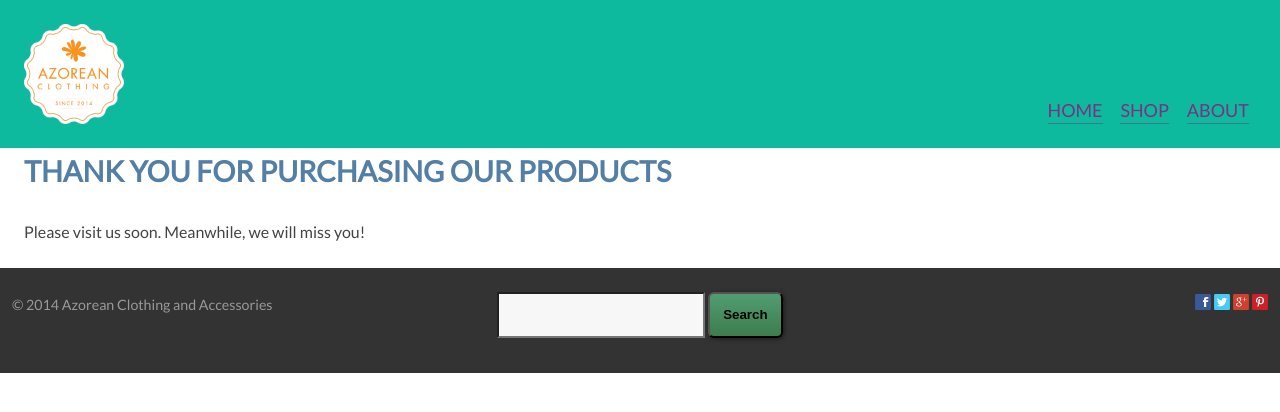
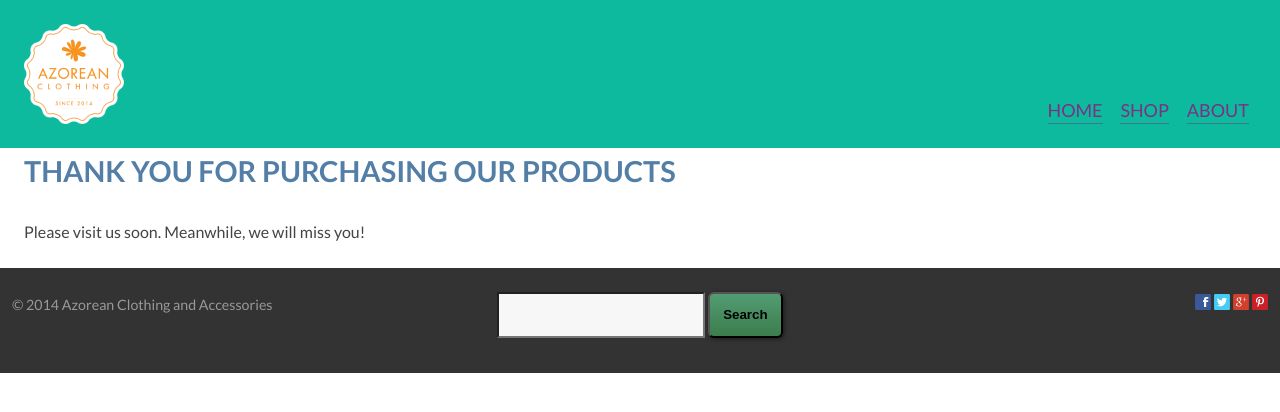
Before and after one commit to card0127/ecommerce-website, a Jekyll site: the page built from thank-you.html, in a window 1280 px wide. Shown: the top 412 px of the page. Built offline with Jekyll 4.4.1, drawn with Linux system fonts in a browser that asks for light colours; Markdown is read by kramdown in place of the engine named in the settings.

Commit message:
Added proper styling for Lato font

```diff
--- a/_layouts/default.html
+++ b/_layouts/default.html
@@ -6,7 +6,7 @@
 	<meta name="handheldfriendly" content="true">
 	<meta name="mobileoptimized" content="240">
 	<meta name="viewport" content="width=device-width,initial-scale=1">
-	<link href="http://fonts.googleapis.com/css?family=Lato" rel="stylesheet">
+	<link href='http://fonts.googleapis.com/css?family=Lato:300,400,700' rel='stylesheet' type='text/css'>
 	<link href="{{site.baseurl}}/css/typography.css" rel="stylesheet">
 	<link href="{{site.baseurl}}/css/buttons.css" rel="stylesheet">
 	<link href="{{site.baseurl}}/css/common.css" rel="stylesheet">
--- a/css/common.css
+++ b/css/common.css
@@ -54,7 +54,3 @@
 	padding-top: 2rem;
 	padding-bottom: 2rem;
 }
-
-.white{
-	color: #fff;
-}
--- a/styleguide/header.html
+++ b/styleguide/header.html
@@ -23,13 +23,13 @@
     </div>
     <nav class="unit unit-s-1 unit-m-1 unit-l-2-3">
       <ul class="list-group giga brand-family push-0 nav">
-        <li class="list-group-item list-group-item-inline white">
+        <li class="list-group-item list-group-item-inline">
           <a href="#">Home</a>
         </li>
-        <li class="list-group-item list-group-item-inline white">
+        <li class="list-group-item list-group-item-inline">
           <a href="#">Shop</a>
         </li>
-        <li class="list-group-item list-group-item-inline white">
+        <li class="list-group-item list-group-item-inline">
           <a href="#">Contact</a>
         </li>
       </ul>
```
Lines whose indentation alone changed are shown as unchanged.
